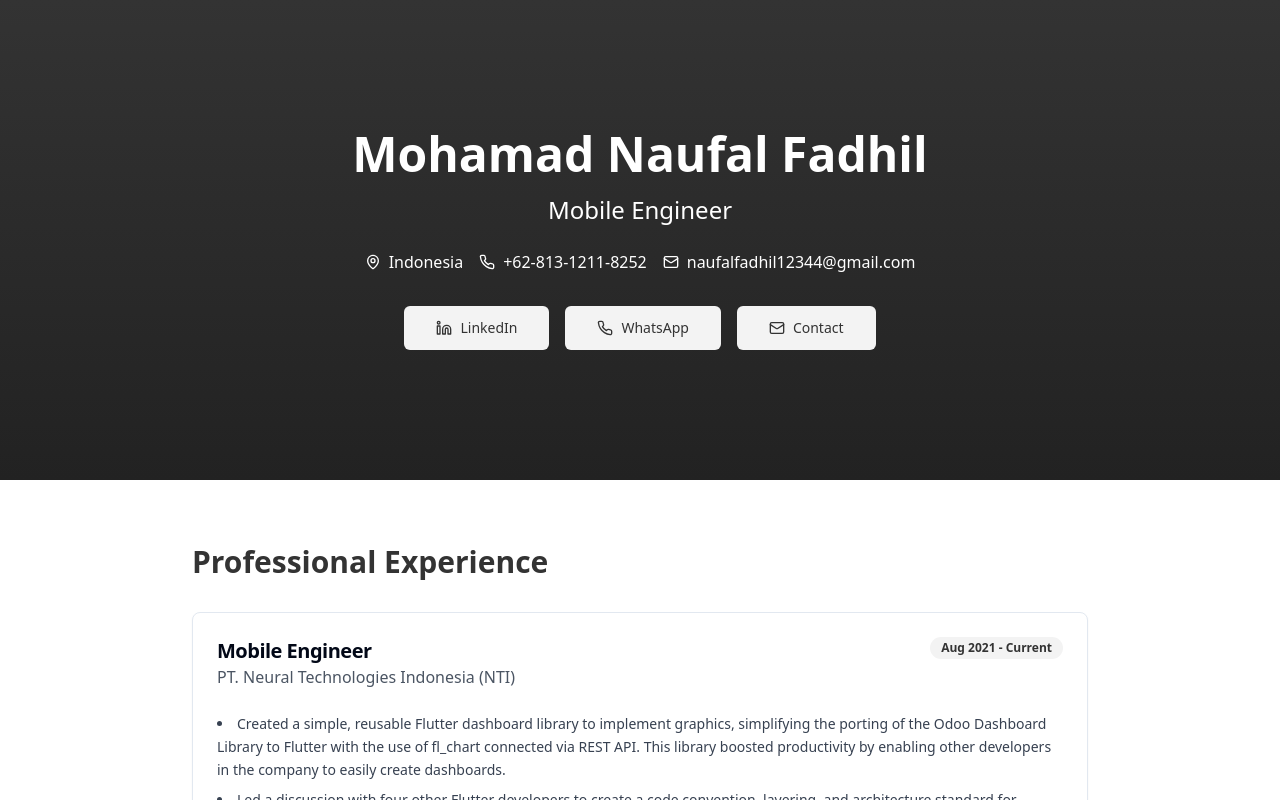
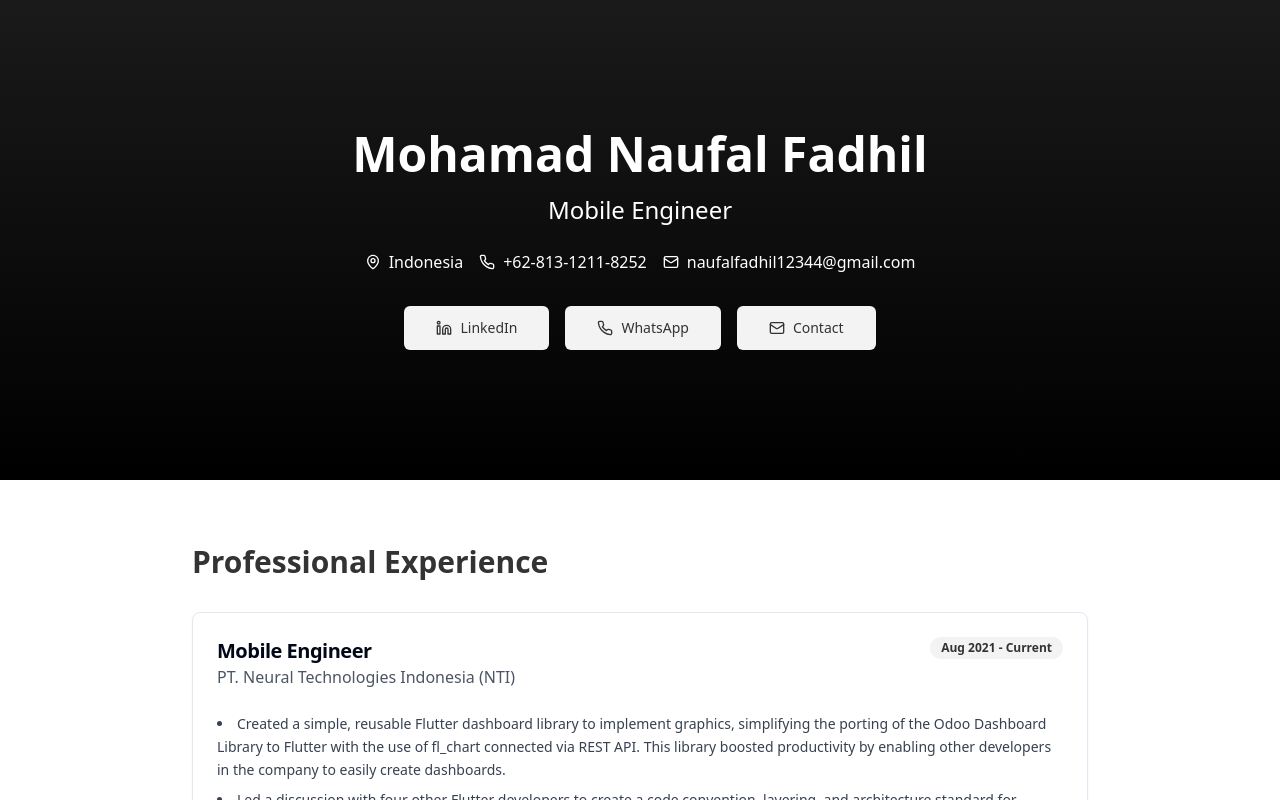
Before and after one commit to nfadhil13/portofolio, a React (Vite) app: page / in a window 1280 px wide. Shown: the top 800 px of the page. Built offline with nearby package versions, Linux system fonts and the light colour scheme.

Commit message:
Update header color to darker shade
Adjusted the header color to a darker shade of black for improved visibility and aesthetics.
[skip gpt_engineer]

```diff
--- a/src/components/Hero.tsx
+++ b/src/components/Hero.tsx
@@ -3,7 +3,7 @@ import { Button } from "@/components/ui/button";
 
 export const Hero = () => {
   return (
-    <section className="min-h-[60vh] flex flex-col justify-center items-center text-center p-6 bg-gradient-to-b from-[#333333] to-[#222222] text-white animate-fadeIn">
+    <section className="min-h-[60vh] flex flex-col justify-center items-center text-center p-6 bg-gradient-to-b from-[#1a1a1a] to-[#000000] text-white animate-fadeIn">
       <h1 className="text-4xl md:text-5xl font-bold mb-4">Mohamad Naufal Fadhil</h1>
       <h2 className="text-xl md:text-2xl mb-6">Mobile Engineer</h2>
       <div className="flex flex-wrap gap-4 justify-center items-center mb-8">
```
